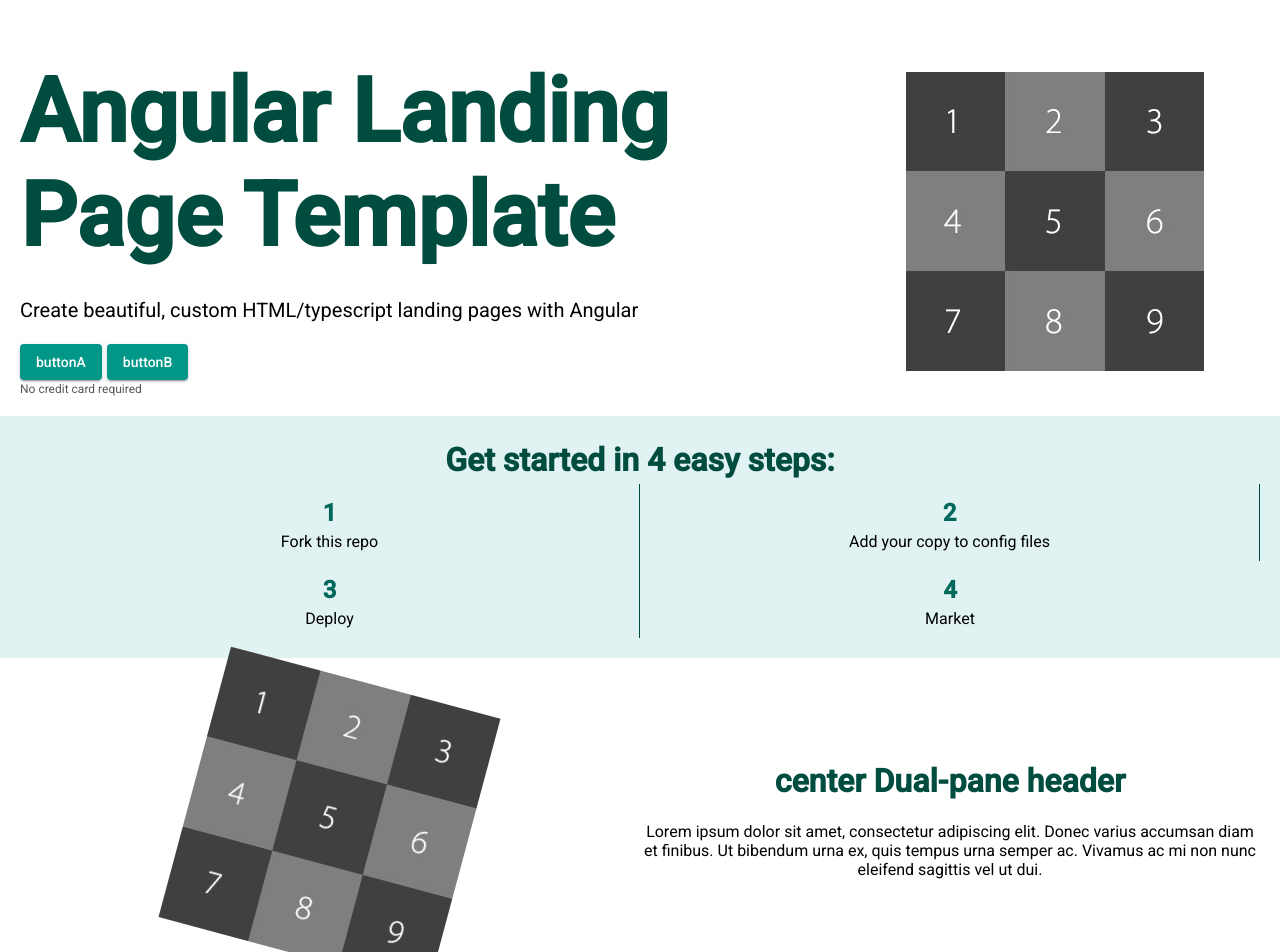
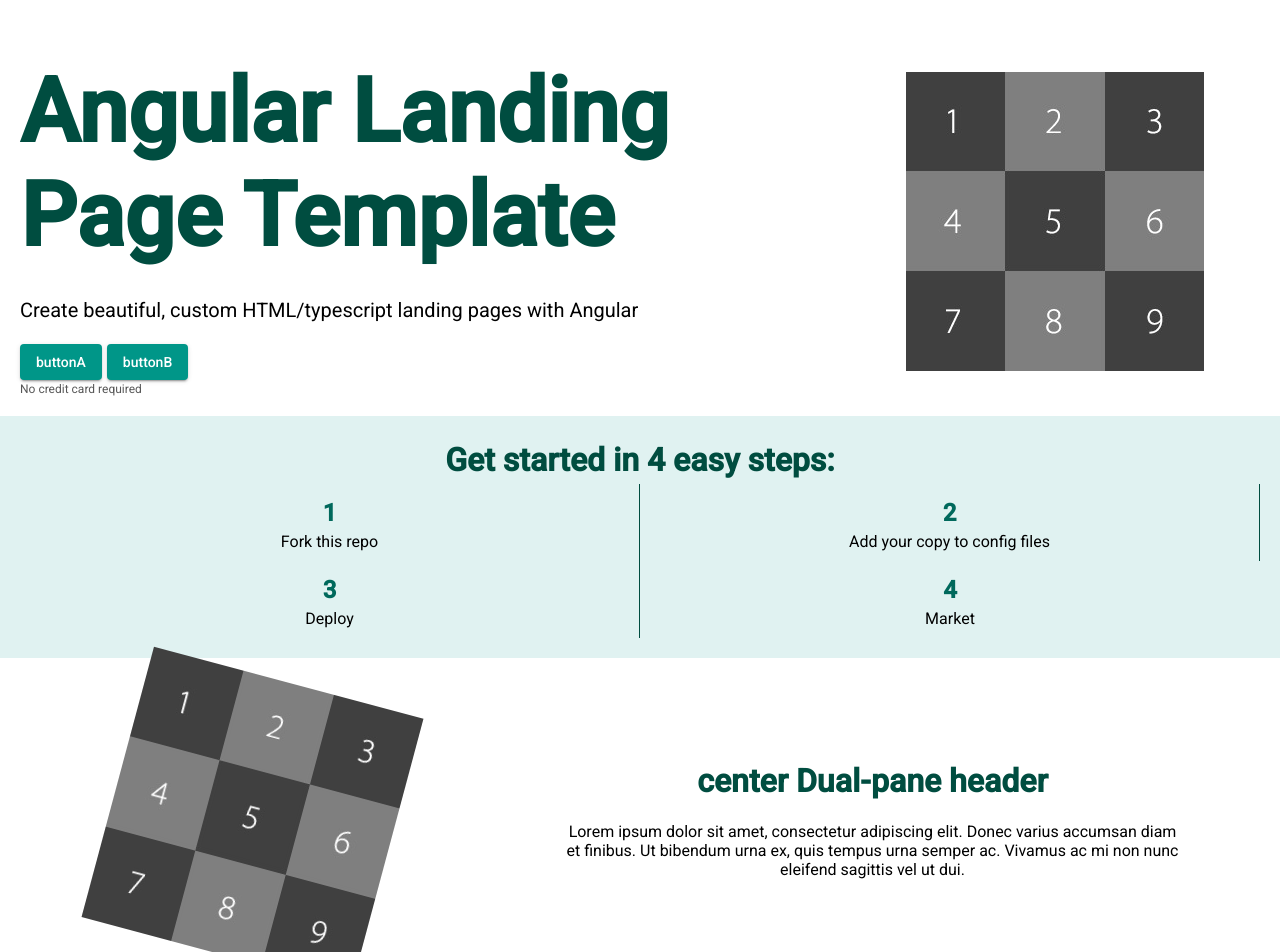
Before and after one commit to MikeQDev/angular-landing-page-template, an Angular app: page / in a window 1280 px wide. Shown: the top 952 px of the page. Built offline with nearby package versions, Linux system fonts and the light colour scheme.

Commit message:
make dual-pane imageblock thinner

```diff
--- a/src/app/dual-pane/dual-pane.component.scss
+++ b/src/app/dual-pane/dual-pane.component.scss
@@ -30,12 +30,14 @@
   .container.imageFirst {
     flex-direction: row-reverse;
   }
-  .textBlock,
+  .textBlock {
+    width: 50%;
+  }
   .imageBlock {
     img {
       max-width: 35vw;
       max-height: 35vh;
     }
-    width: 50%;
+    width: 25%;
   }
 }
```
